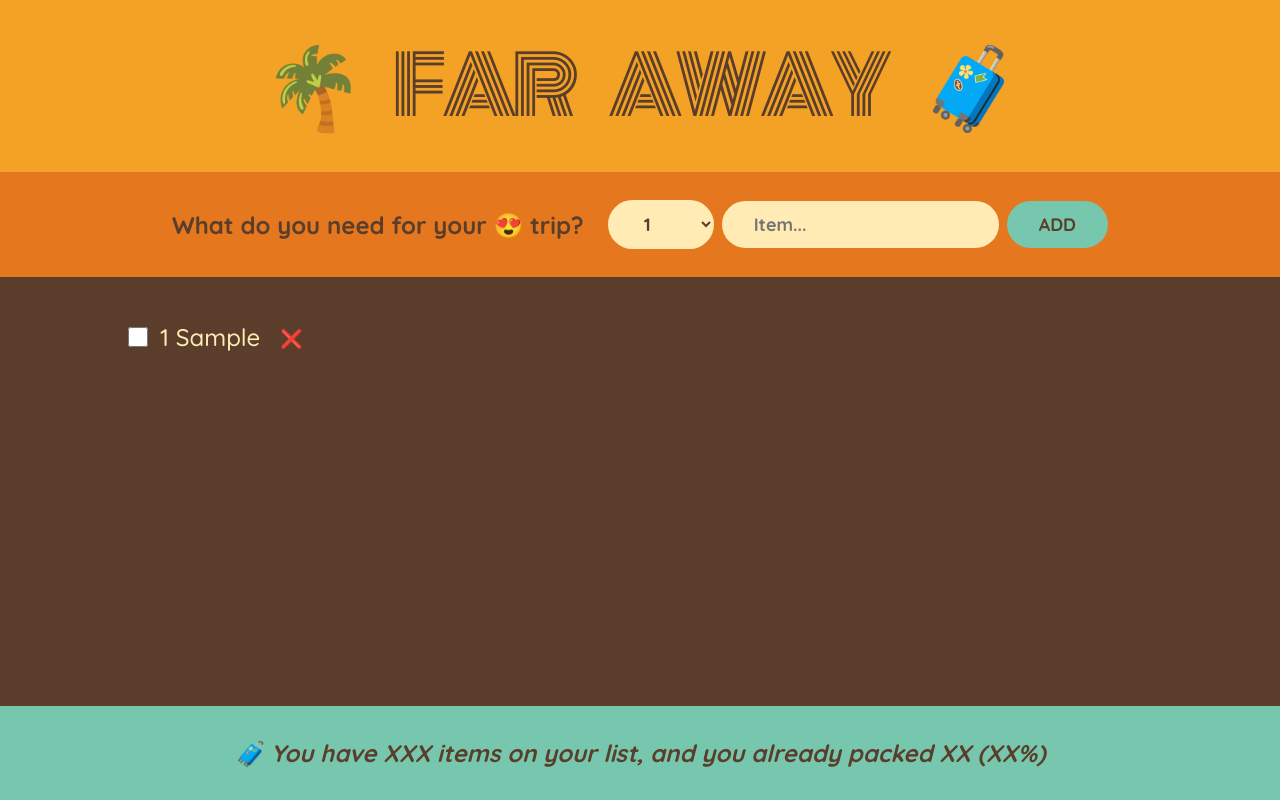
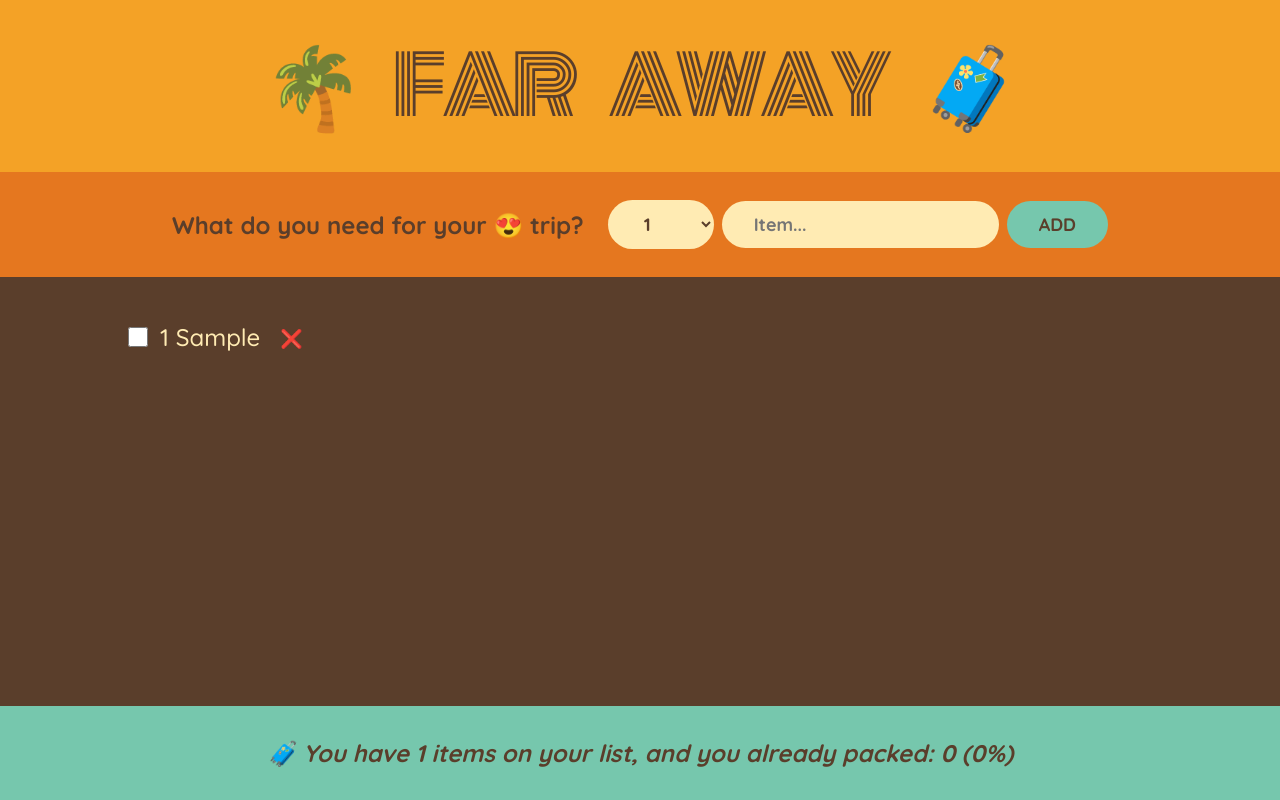
Before and after one commit to alex197925/travel-list-react, a React (Create React App) app: page / in a window 1280 px wide. Both pictures are taken after typing "Sample" into the empty fields and a click on the button "ADD". Built offline with nearby package versions, Linux system fonts and the light colour scheme.

Commit message:
Updated README.md

```diff
--- a/src/App.js
+++ b/src/App.js
@@ -32,7 +32,7 @@
         onDeleteItem={handleDeleteItem}
         onToggleItem={handleToggleItem}
       />
-      <Stats />
+      <Stats items={items} />
     </div>
   );
 }
@@ -50,7 +50,7 @@
     if (!description) return;
 
     const newItem = { description, quantity, packed: false, id: Date.now() };
-    console.log(newItem);
+    // console.log(newItem);
 
     onAddItems(newItem);
 
@@ -112,11 +112,26 @@
   );
 }
 
-function Stats() {
+function Stats({ items }) {
+  // console.log(items.length);
+
+  if (!items.length)
+    return (
+      <p className='stats'>
+        <em>Start adding some items to your packing list 🚀</em>
+      </p>
+    );
+
+  const numItems = items.length;
+  const numPacked = items.filter((item) => item.packed).length;
+  const percentage = Math.round((numPacked / numItems) * 100);
   return (
     <footer className='stats'>
       <em>
-        🧳 You have XXX items on your list, and you already packed XX (XX%)
+        {percentage === 100
+          ? "You got everything! Ready to go 🛫"
+          : ` 🧳 You have ${numItems} items on your list, and you already packed:
+        ${numPacked} (${percentage}%)`}
       </em>
     </footer>
   );
```
Also changed, not shown: 1 other file (tests, documents, lock files or other folders).
